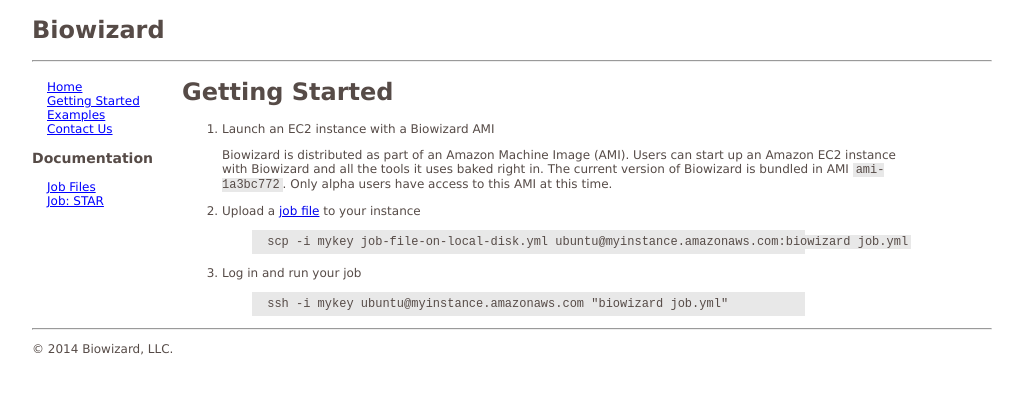
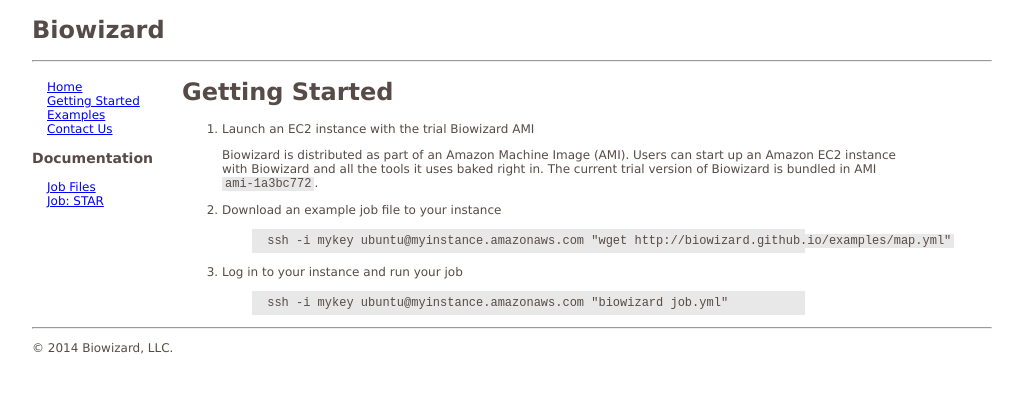
Before and after one commit to biowizard/biowizard.github.io, a Jekyll site: the page built from gettingstarted.html, in a window 1280 px wide. Shown: the top 394 px of the page, without its empty margins (26-1049 px from the left). Built offline with Jekyll 4.4.1, drawn with Linux system fonts in a browser that asks for light colours.

Commit message:
Added example map file, to be pulled from an executed AMI

````diff
--- a/gettingstarted.html
+++ b/gettingstarted.html
@@ -4,17 +4,17 @@
 
 # Getting Started
 
-1. Launch an EC2 instance with a Biowizard AMI
+1. Launch an EC2 instance with the trial Biowizard AMI
 
-	Biowizard is distributed as part of an Amazon Machine Image (AMI). Users can start up an Amazon EC2 instance with Biowizard and all the tools it uses baked right in. The current version of Biowizard is bundled in AMI ```ami-1a3bc772```. Only alpha users have access to this AMI at this time.
+	Biowizard is distributed as part of an Amazon Machine Image (AMI). Users can start up an Amazon EC2 instance with Biowizard and all the tools it uses baked right in. The current trial version of Biowizard is bundled in AMI ```ami-1a3bc772```.
 
-1. Upload a [job file](jobfiles.html) to your instance
+1. Download an example job file to your instance
 
     ```
-    scp -i mykey job-file-on-local-disk.yml ubuntu@myinstance.amazonaws.com:biowizard job.yml
+    ssh -i mykey ubuntu@myinstance.amazonaws.com "wget http://biowizard.github.io/examples/map.yml"
     ```
 
-1. Log in and run your job
+1. Log in to your instance and run your job
 
     ```
     ssh -i mykey ubuntu@myinstance.amazonaws.com "biowizard job.yml"
````
Also changed, not shown: examples/map.yml (added, +12 -0 lines).
